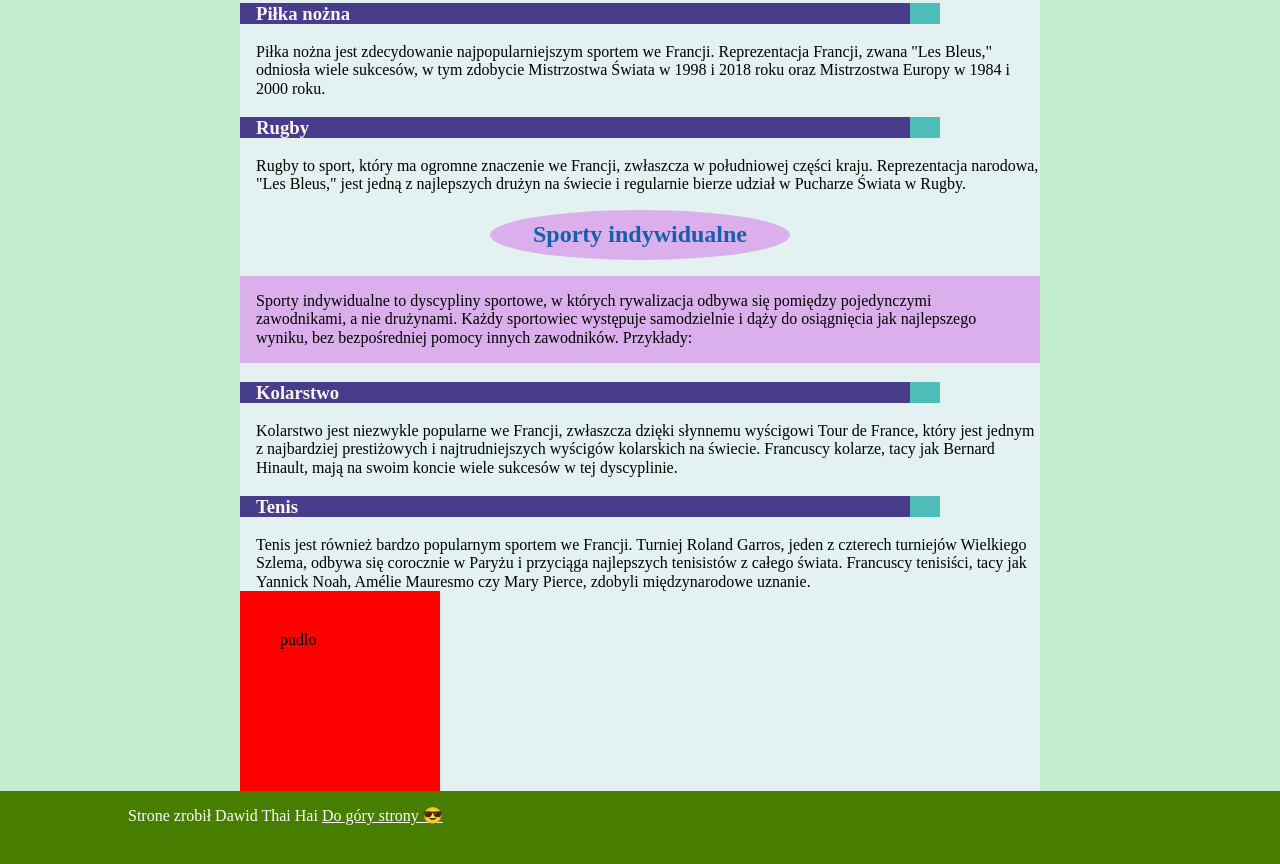
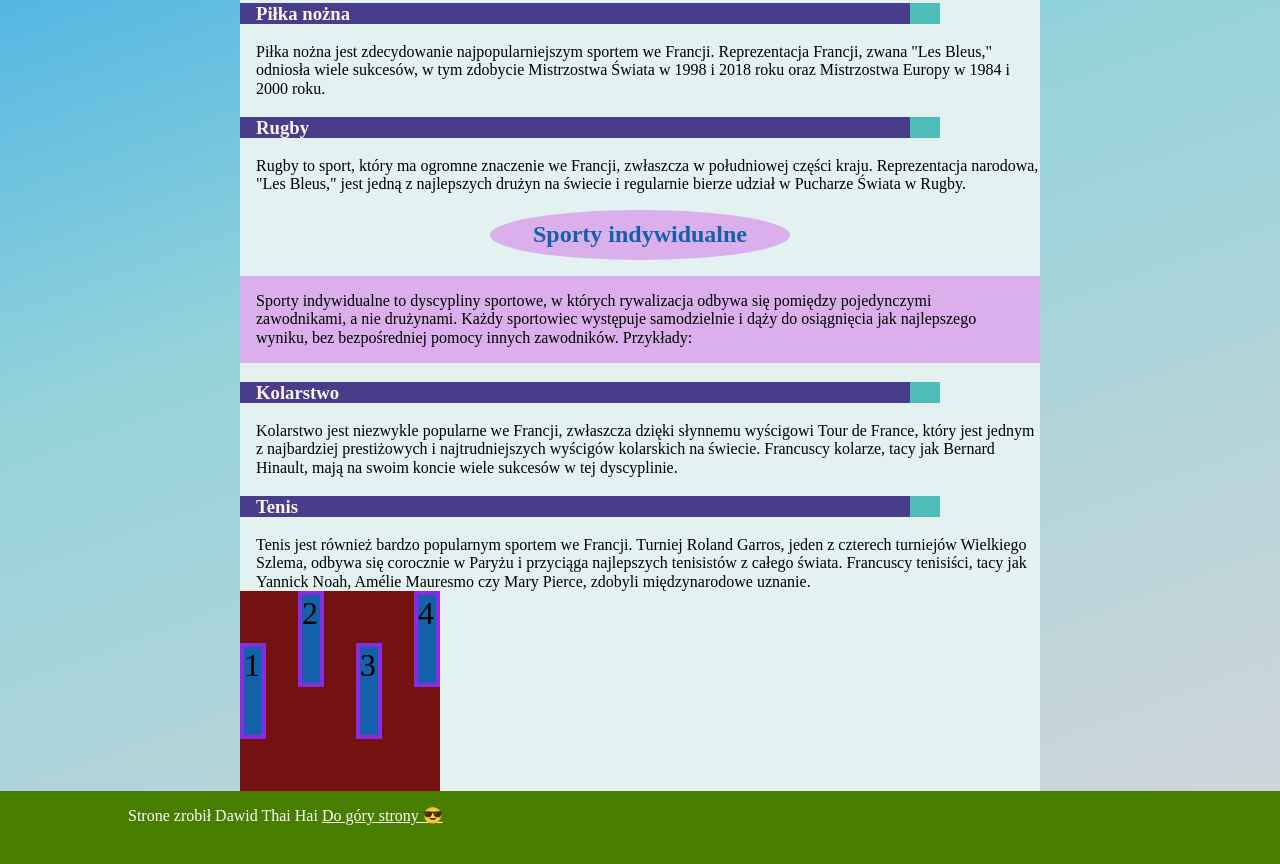
Before and after one commit to Qkari17/Strona_sport, a plain HTML site: page narodowe_sporty_francja.html in a window 1280 px wide. Shown: the part 540-1404 px from the top of the page. Drawn offline with Linux system fonts and the light colour scheme.

Commit message:
flex-box and background

```diff
--- a/narodowe_sporty_francja.html
+++ b/narodowe_sporty_francja.html
@@ -66,7 +66,12 @@
                     całego świata. Francuscy tenisiści, tacy jak Yannick Noah, Amélie Mauresmo czy Mary Pierce, zdobyli
                     międzynarodowe uznanie.</p>
             </article>
-            <div class="box"> pudlo</div>
+            <div class="box">
+                <div class="box__item">1</div>
+                <div class="box__item box__item--even">2</div>
+                <div class="box__item">3</div>
+                <div class="box__item box__item--even">4</div>
+            </div>
         </section>
 
 
--- a/style.css
+++ b/style.css
@@ -7,7 +7,9 @@ html {
 }
 
 body{
-    background-color: #c2eecf;
+    background-color: #0093E9;
+    background-image: linear-gradient(160deg, #0093E9 0%, #95d3db 50%, #d8d6d9 100%);
+
 }
 main{
     max-width:800px;
@@ -30,8 +32,25 @@ h3{color: rgb(255, 243, 243);
 .box{
     width: 200px;
     height: 200px;
-    background-color: red;
-    padding: 40px;
+    background-color: rgb(116, 17, 17);
+    display: flex;
+    justify-content: space-around;
+    column-gap: 2rem;
+    align-items: center;
+
+}
+.box__item{
+background-color: #1460aa;
+border: 4px solid blueviolet;
+width: 3rem;
+font-size: 2rem;
+height: 6rem;
+}
+.box__item--even{
+  align-self: baseline;
+}
+.box__item--text{
+
 }
 .Header__link{
     color:black
```
